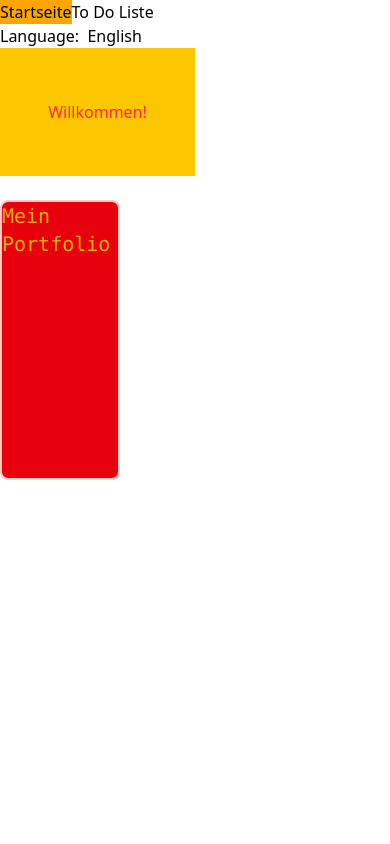
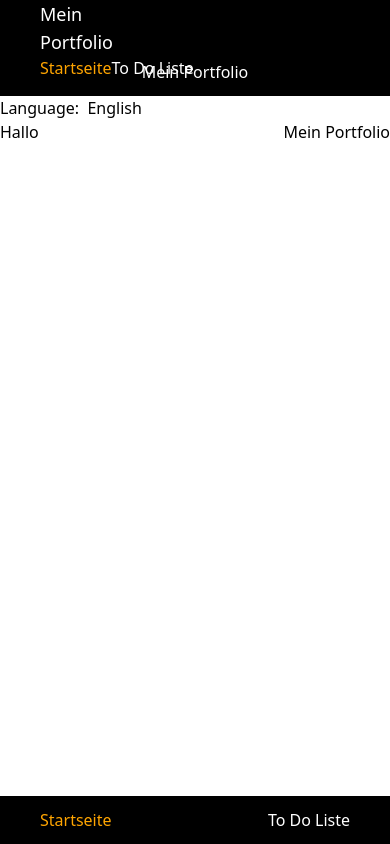
Before and after one commit to AlexDerAndros/MEINpORTFOLIO, a React (Vite) app in the folder MeinPortFolio/: page / in a window 390 px wide. Built offline with nearby package versions, Linux system fonts and the light colour scheme.

Commit message:
flexbox und Responsive

```diff
--- a/MeinPortFolio/src/App.jsx
+++ b/MeinPortFolio/src/App.jsx
@@ -30,16 +30,41 @@ export default function App() {
 
   return (
     <>
+    {/* Tablet */}
+     <div className="md:flex flex-row items-center justify-between  w-full h-12 px-10 bg-black sm:hidden ">
+       <div className="text-white w-1/3 flex justify-center text-lg">
+         Mein Portfolio
+       </div>
        <Link to='/'>
-        <button style={{background: location.pathname == '/' ? "orange": 'white'}}>
+        <button style={{color: location.pathname == '/' ? "orange": 'white'}}>
           Startseite
         </button>
        </Link>
        <Link to='/ToDoListe'>
-        <button style={{background: location.pathname == '/ToDoListe' ? "orange": 'white'}}>
+        <button style={{color: location.pathname == '/ToDoListe' ? "orange": 'white'}}>
           To Do Liste
         </button>
        </Link>
+    </div>
+
+      {/*Handy */}
+     <div className="flex  items-center justify-center  w-full h-12 lg:hidden bg-black text-white">
+          Mein Portfolio
+      </div>
+      <div className="w-full h-12 fixed bottom-0 flex items-center justify-between px-10 bg-black md:hidden">
+        <Link to='/'>
+         <button style={{color: location.pathname == '/' ? "orange": 'white'}}>
+          Startseite
+         </button>
+       </Link>
+       <Link to='/ToDoListe'>
+         <button style={{color: location.pathname == '/ToDoListe' ? "orange": 'white'}}>
+           To Do Liste
+         </button>
+         </Link>
+      </div>
+
+      {/* Übersetzer */}
       <div onClick={pressIsGerman}>
        {language == "Deutsch" ? (
         <span>
@@ -63,14 +88,14 @@ export default function App() {
 
 function Startseite() {
    return (
-    <>
-     <div className="text-red-500  bg-yellow-400  p-4 w-1/2 h-32 flex justify-center items-center">
-       Willkommen!
+    <div className="w-full flex sm:flex-col md:flex-row items-center justify-between flex-wrap">
+       <div className="">
+         Hallo
        </div>
-     <div className="bg-red-600  text-yellow-500  my-6 h-70 w-30 text-xl font-normal font-mono border-2 border-red-200 rounded-lg ">
+       <div className="">
          Mein Portfolio
        </div>
-    </>
+    </ div>
    );
 }
 
--- a/MeinPortFolio/src/index.css
+++ b/MeinPortFolio/src/index.css
@@ -1,8 +1,7 @@
 /*Allgemeiner CSS-Code*/
+@import "tailwindcss";
+
  body {
   /* display: flex;
   justify-content: center; */
  }
-@import "tailwindcss";
-@import url('https://fonts.googleapis.com/css2?family=Roboto:wght@400;700&display=swap');
-@import url('https://fonts.googleapis.com/css2?family=Poppins:wght@400;600;700&display=swap');
--- a/MeinPortFolio/vite.config.js
+++ b/MeinPortFolio/vite.config.js
@@ -6,16 +6,6 @@ import react from '@vitejs/plugin-react'
 export default defineConfig({
   plugins: [
     react(),
-    tailwindcss({
-      theme: {
-        extend: {
-          fontFamily: {
-            roboto: ["Roboto", "sans-serif"],
-            arial: ["Arial", "sans-serif"],
-            poppins: ["Poppins", "sans-serif"],
-          },
-        },
-      },
-    }),
+    tailwindcss(),
   ],
 })
```
Lines whose indentation alone changed are shown as unchanged.
